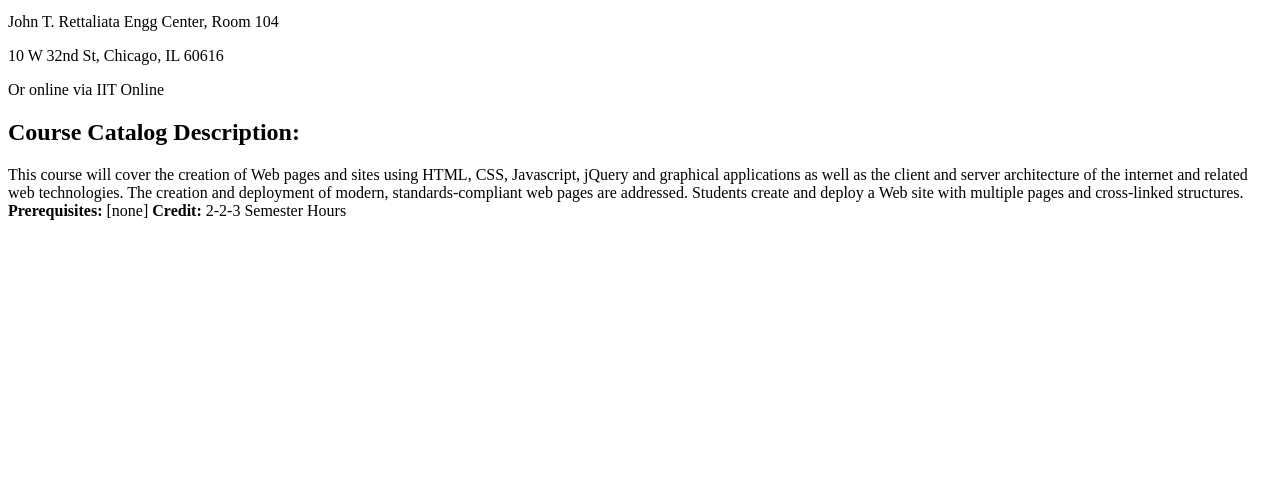
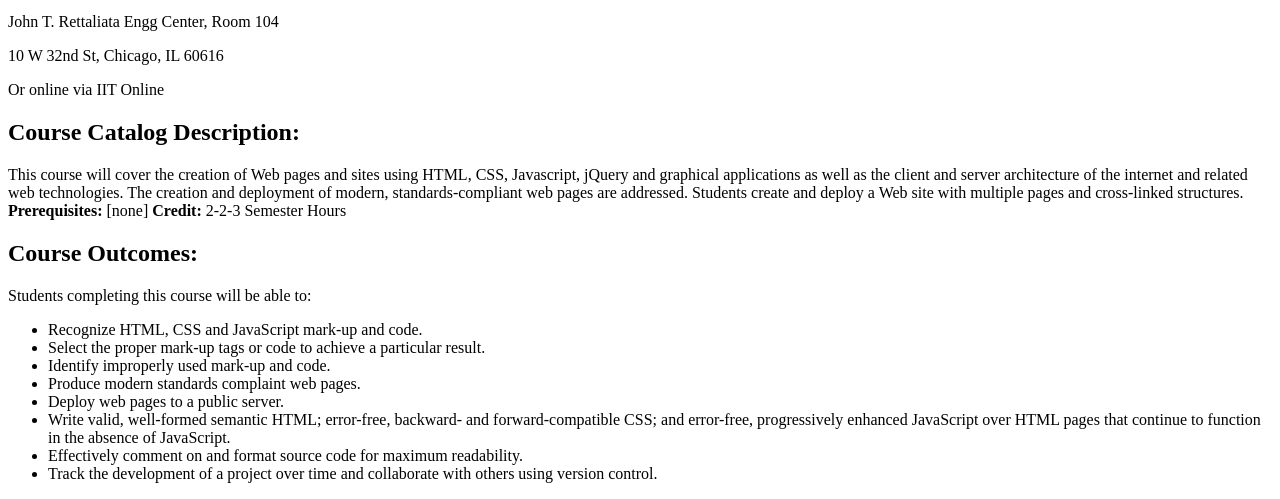
Before and after one commit to oogunsanya/ITMD_361_Lab2, a plain HTML site: page lab22.html in a window 1280 px wide. Shown: the part 311-810 px from the top of the page. Drawn offline with Linux system fonts and the light colour scheme.

Commit message:
Added the course outcomes

```diff
--- a/lab22.html
+++ b/lab22.html
@@ -21,6 +21,19 @@
 	<h2>Course Catalog Description:</h2>
 	<p>This course will cover the creation of Web pages and sites using HTML, CSS, Javascript, jQuery and graphical applications as well as the client and server architecture of the internet and related web technologies. The creation and deployment of modern, standards-compliant web pages are addressed. Students create and deploy a Web site with multiple pages and cross-linked structures. <strong>Prerequisites:</strong> [none] <strong> Credit:</strong> 2-2-3 Semester Hours</p>
 	</section>
-
+	<section>
+	<h2>Course Outcomes:</h2>
+	<p>Students completing this course will be able to:</p>
+	<ul>
+		<li>Recognize HTML, CSS and JavaScript mark-up and code.</li>
+		<li>Select the proper mark-up tags or code to achieve a particular result.</li>
+		<li>Identify improperly used mark-up and code.</li>
+		<li>Produce modern standards complaint web pages.</li>
+		<li>Deploy web pages to a public server.</li>
+		<li>Write valid, well-formed semantic HTML; error-free, backward- and forward-compatible CSS; and error-free, progressively enhanced JavaScript over HTML pages that continue to function in the absence of JavaScript.</li>
+		<li>Effectively comment on and format source code for maximum readability.</li>
+		<li>Track the development of a project over time and collaborate with others using version control.</li>
+	</ul>
+</section>
 </body>
 </html>
```
